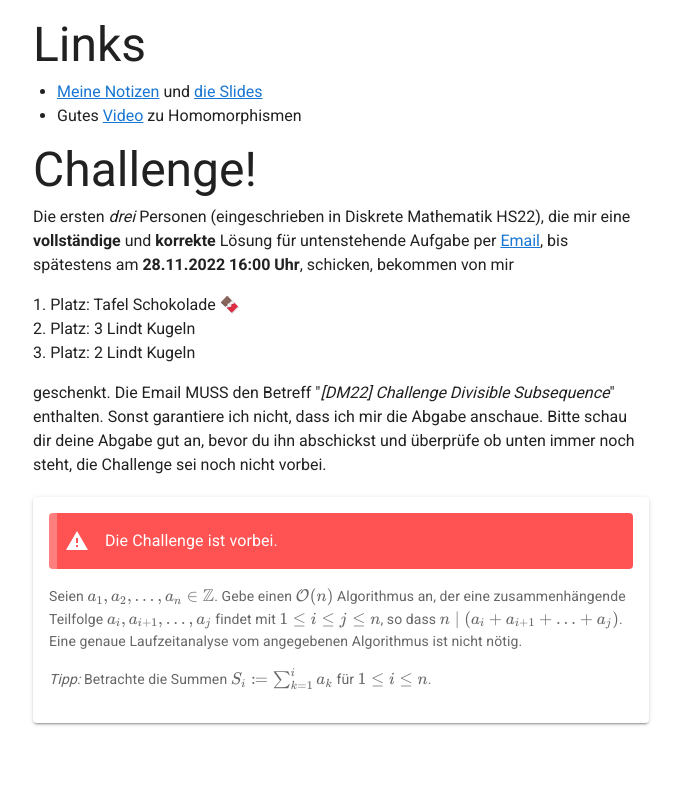
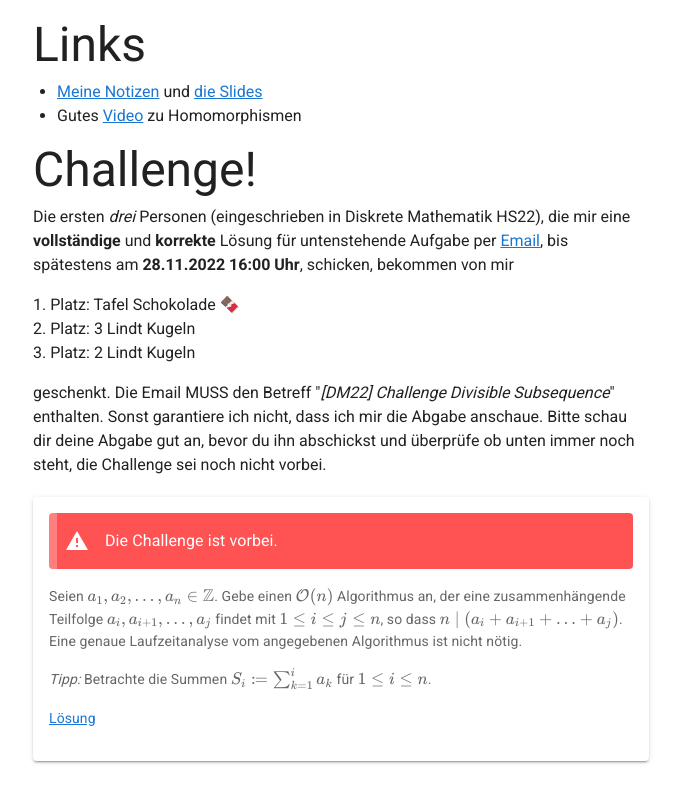
Before and after one commit to HumbleCatcher/eth-homepage, a Nuxt app: page /dm2022/week/8 in a window 1280 px wide. Shown: the part 395-1188 px from the top of the page, without its empty margins (299-980 px from the left). Before the commit the page ends 1150 px from the top, so only its background shows below. Built offline with nearby package versions, Linux system fonts and the light colour scheme.

Commit message:
upload solution to challenge

```diff
--- a/pages/dm2022/week/8.vue
+++ b/pages/dm2022/week/8.vue
@@ -65,6 +65,9 @@
           <span v-html="$katex('S_i \\coloneqq \\sum_{k=1}^{i} a_k')" /> für
           <span v-html="$katex('1 \\le i \\le n')" />.
         </p>
+        <p>
+          <a :href="$static('/dm2022/week8/challenge_solution.pdf')">Lösung</a>
+        </p>
       </v-card-text>
     </v-card>
   </default-layout>
```
Also changed, not shown: 1 other file (tests, documents, lock files or other folders).
